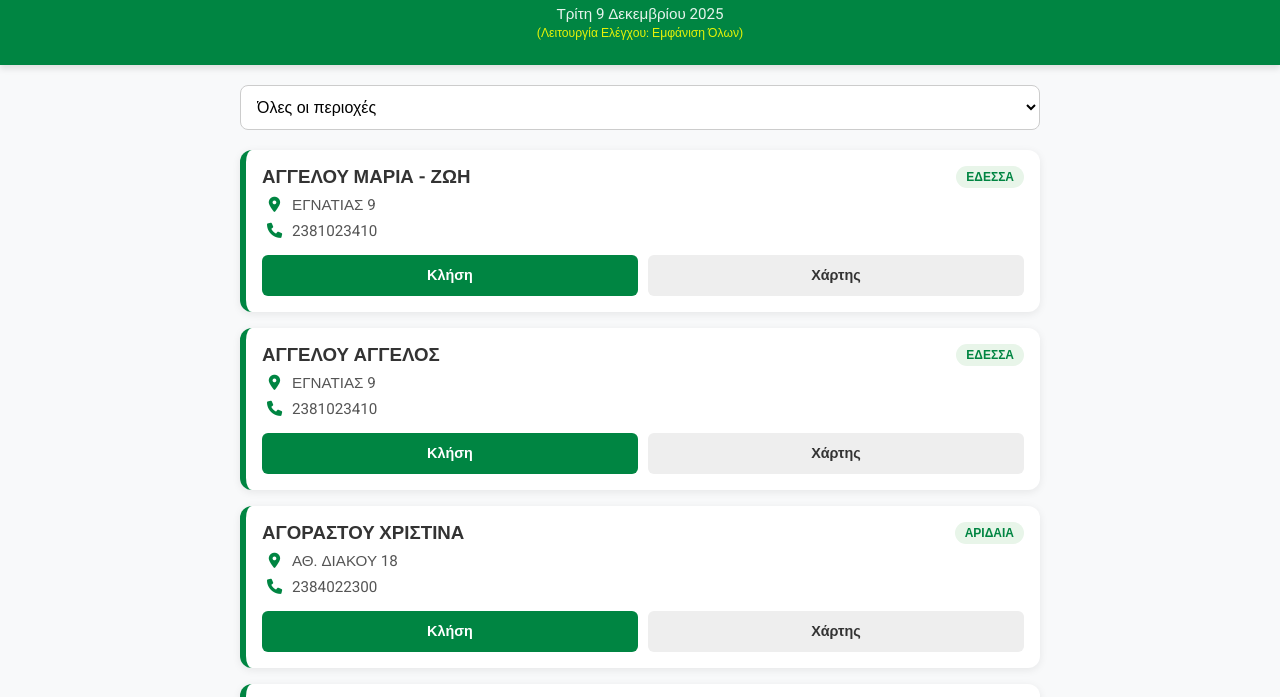
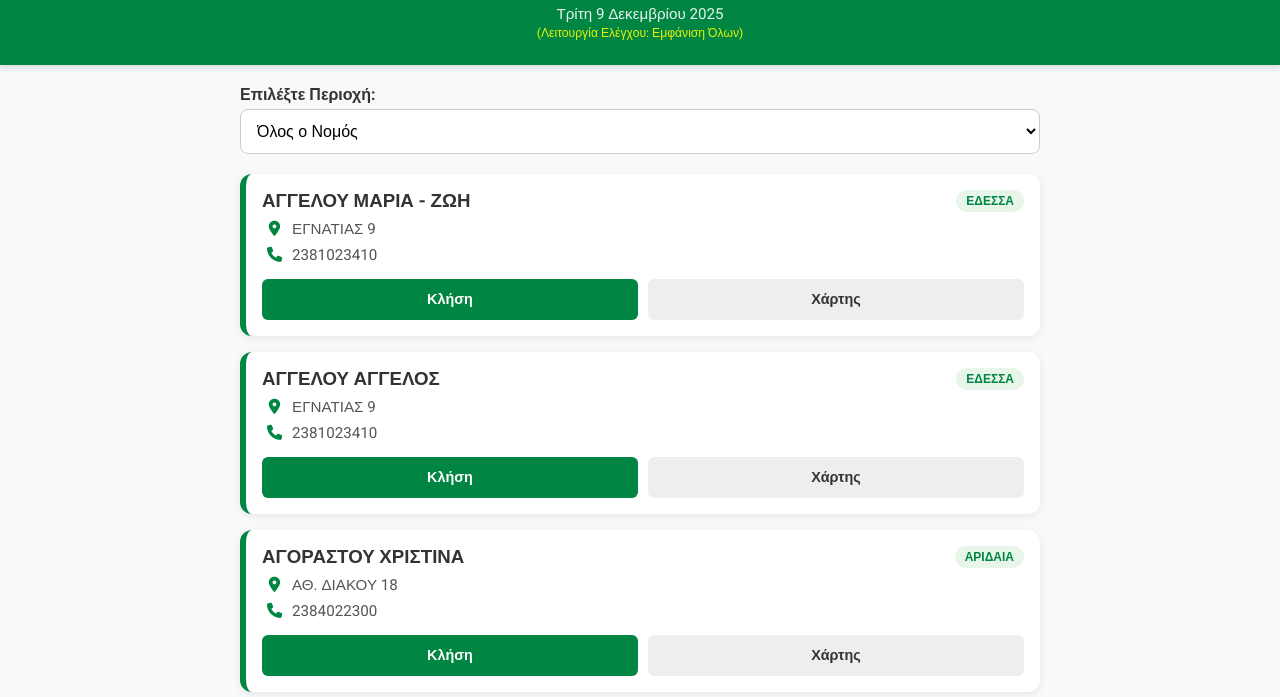
Before and after one commit to pzaro/FSPellas, a plain HTML site: page index.html in a window 1280 px wide. Shown: the part 54-751 px from the top of the page. Drawn offline with Linux system fonts and the light colour scheme.

Commit message:
Update title and area selection options in HTML

```diff
--- a/index.html
+++ b/index.html
@@ -3,7 +3,7 @@
 <head>
     <meta charset="UTF-8">
     <meta name="viewport" content="width=device-width, initial-scale=1.0">
-    <title>Εφημερεύοντα Φαρμακεία Πέλλας</title>
+    <title>Εφημερεύοντα Φαρμακεία Ν. Πέλλας</title>
     <link rel="stylesheet" href="style.css">
     <link href="https://fonts.googleapis.com/css2?family=Roboto:wght@400;700&display=swap" rel="stylesheet">
     <link rel="stylesheet" href="https://cdnjs.cloudflare.com/ajax/libs/font-awesome/6.0.0/css/all.min.css">
@@ -17,14 +17,22 @@
 
     <div class="container">
         <div class="filters">
+            <label for="area-select">Επιλέξτε Περιοχή:</label>
             <select id="area-select">
-                <option value="all">Όλες οι περιοχές</option>
-                <option value="Έδεσσα">Έδεσσα</option>
-                <option value="Γιαννιτσά">Γιαννιτσά</option>
-                <option value="Αριδαία">Αριδαία</option>
-                <option value="Σκύδρα">Σκύδρα</option>
-                <option value="Κρύα Βρύση">Κρύα Βρύση</option>
+                <option value="all">Όλος ο Νομός</option>
+                <option value="Έδεσσα">Δήμος Έδεσσας</option>
+                <option value="Γιαννιτσά">Δήμος Πέλλας (Γιαννιτσά)</option>
+                <option value="Αριδαία">Δήμος Αλμωπίας (Αριδαία)</option>
+                <option value="Σκύδρα">Δήμος Σκύδρας</option>
+                <option value="Κρύα Βρύση">Κρύα Βρύση & Πέριξ</option>
             </select>
+
+            <div id="sub-area-container" style="display:none; margin-top: 10px;">
+                <label for="sub-area-select">Επιλέξτε Τοποθεσία:</label>
+                <select id="sub-area-select">
+                    <option value="all">Όλες οι τοποθεσίες</option>
+                    </select>
+            </div>
         </div>
 
         <div id="pharmacy-list" class="pharmacy-list"></div>
```
